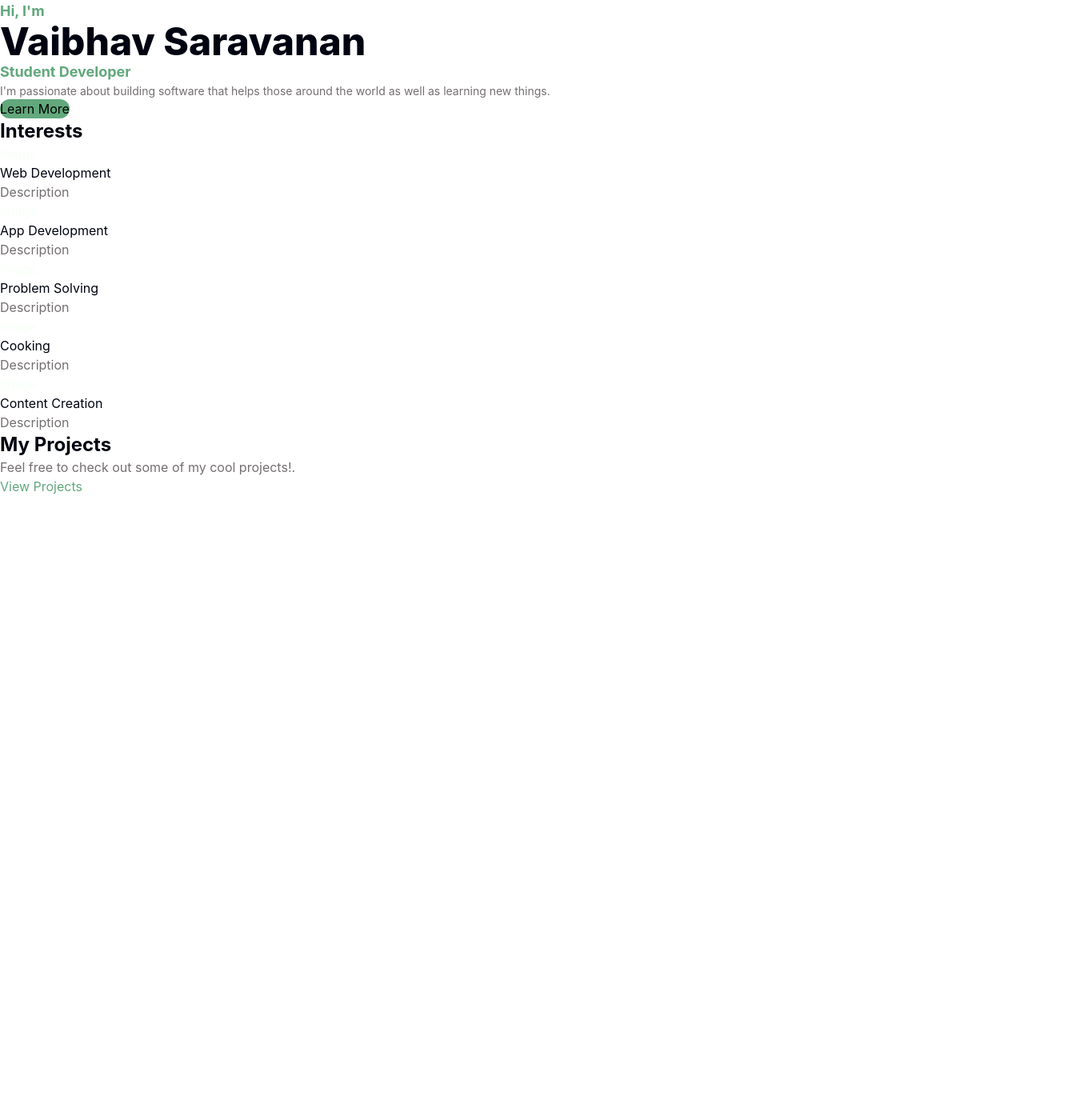
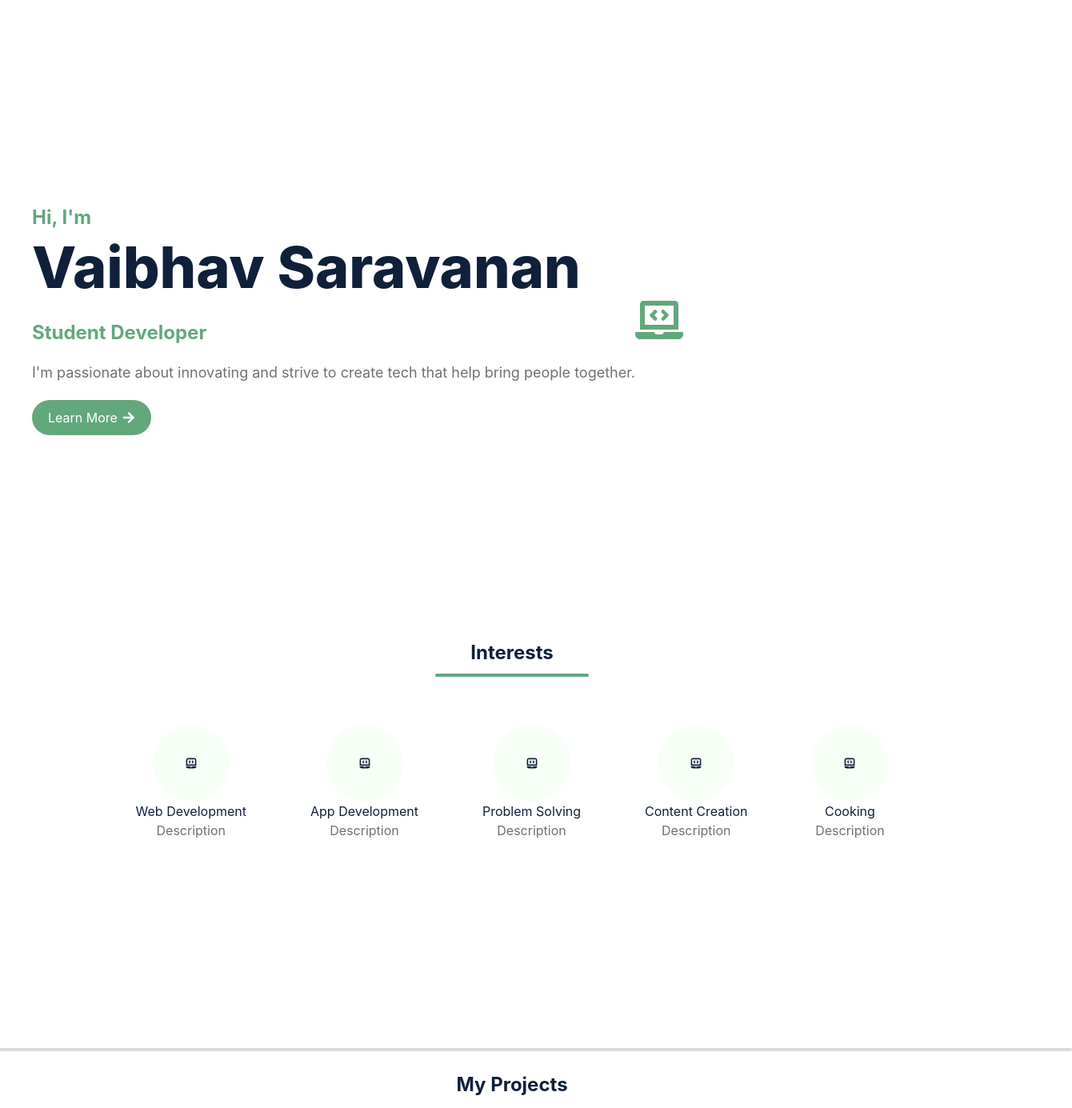
Before and after one commit to LJMSTSAstudent/personal-portfolio, a React (Vite) app: page / in a window 1280 px wide. Shown: the top 1385 px of the page at 80% size, 1340 px wide, since content can reach past the window. Before the commit the page ends 800 px from the top, so only its background shows below. Built offline with nearby package versions, Linux system fonts and the light colour scheme.

Commit message:
style: improve desktop layout and add icons to home page

```diff
--- a/package.json
+++ b/package.json
@@ -13,6 +13,7 @@
     "@tailwindcss/vite": "^4.3.3",
     "react": "^19.2.7",
     "react-dom": "^19.2.7",
+    "react-icons": "^5.7.0",
     "tailwindcss": "^4.3.3"
   },
   "devDependencies": {
--- a/src/App.css
+++ b/src/App.css
@@ -1,7 +1,7 @@
 @import "tailwindcss";
 
 @theme {
-  --color-primary: #000411;
+  --color-primary: #10203A;
   --color-secondary: #746f72;
   --color-background: #ffffff;
   --color-card: #f7fff7;
--- a/src/App.jsx
+++ b/src/App.jsx
@@ -1,60 +1,79 @@
 import './App.css'
+import { FaLaptopCode } from "react-icons/fa";
+import { FaArrowRight } from "react-icons/fa";
 
 function App() {
 
   return (
     <>
-      <div className="Splash-Page Intro">
-        <h3 className="text-lg text-accent font-bold">Hi, I'm</h3>
-        <h1 className="text-5xl text-primary font-extrabold">Vaibhav Saravanan</h1>
-        <h3 className="text-lg text-accent font-bold">Student Developer</h3>
-        <p className="text-sm text-secondary text">
-          I'm passionate about building software that helps those around the
-          world as well as learning new things.
-        </p>
-        <button className="bg-accent rounded-xl">Learn More</button>
-      </div>
+      <div className="Splash-Page Hero flex flex-row px-10 h-screen items-center">
+        <div className="Hero-Left">
+          <h3 className="text-2xl text-accent font-bold">Hi, I'm</h3>
+          <h1 className="text-7xl text-primary font-extrabold py-2.5 mb-2.5">Vaibhav Saravanan</h1>
+          <h3 className="text-2xl text-accent font-bold py-2.5">Student Developer</h3>
+          <p className="text-lg text-secondary text py-2.5">
+            I'm passionate about innovating and strive to create tech that help bring people together.
+          </p>
+          <button className="flex items-center justify-center gap-1.5 bg-accent rounded-3xl text-background py-2.5 px-5 mt-2.5">Learn More<FaArrowRight /></button>
+        </div>
 
-      <div className="Splash-Page Interests">
-        <h1 className="text-2xl font-bold text-primary">Interests</h1>
+        <div className="Hero-Right">
+          <FaLaptopCode className="text-accent text-6xl" />
+        </div>
+     </div>
 
-        <div className="Splash-Page-Cards">
-          <div className="Splash-Page-Card">
-            <p className="text-card">Image</p>
+      <div className="Splash-Page Interests flex flex-col justify-center items-center mb-65">
+        <h1 className="text-2xl font-bold text-primary"> Interests</h1>
+        <hr className="w-48 border-2 border-accent rounded-full mt-2.5" />
+        <div className="Splash-Page-Cards flex flex-row gap-20 mt-15">
+          <div className="Splash-Page-Card flex flex-col items-center">
+            <FaLaptopCode className="text-primary bg-card text-8xl rounded-full p-10" />
             <p className="text-primary">Web Development</p>
             <p className="text-secondary">Description</p>
           </div>
 
-          <div className="Splash-Page-Card">
-            <p className="text-card">Image</p>
+          <div className="Splash-Page-Card flex flex-col items-center">
+            <FaLaptopCode className="text-primary bg-card text-8xl rounded-full p-10" />
             <p className="text-primary">App Development</p>
             <p className="text-secondary">Description</p>
           </div>
 
-          <div className="Splash-Page-Card">
-            <p className="text-card">Image</p>
+          <div className="Splash-Page-Card flex flex-col items-center">
+            <FaLaptopCode className="text-primary bg-card text-8xl rounded-full p-10" />
             <p className="text-primary">Problem Solving</p>
             <p className="text-secondary">Description</p>
           </div>
 
-          <div className="Splash-Page-Card">
-            <p className="text-card">Image</p>
-            <p className="text-primary">Cooking</p>
+          <div className="Splash-Page-Card flex flex-col items-center">
+            <FaLaptopCode className="text-primary bg-card text-8xl rounded-full p-10" />
+            <p className="text-primary">Content Creation</p>
             <p className="text-secondary">Description</p>
           </div>
 
-          <div className="Splash-Page-Card">
-            <p className="text-card">Image</p>
-            <p className="text-primary">Content Creation</p>
+          <div className="Splash-Page-Card flex flex-col items-center">
+            <FaLaptopCode className="text-primary bg-card text-8xl rounded-full p-10" />
+            <p className="text-primary">Cooking</p>
             <p className="text-secondary">Description</p>
           </div>
         </div>
       </div>
 
-      <div className="Splash-Page Future-Projects">
-        <h1 className="text-2xl font-bold text-primary">My Projects</h1>
-        <p className="text-secondary">Feel free to check out some of my cool projects!.</p>
-        <button className="text-accent">View Projects</button>
+      <div className="Splash-Page Future-Projects flex flex-col justify-center items-center mb-20">
+        <hr className="w-350 border-2 border-secondary opacity-25 rounded-full mb-5" />
+        <h1 className="text-2xl font-bold text-primary py-1.5">My Projects</h1>
+        <p className="text-secondary py-1">Feel free to check out some of the projects I have developed</p>
+        <button className="flex items-center justify-center gap-1.5 bg-background border-accent border-2 rounded-xl text-accent py-2.5 px-5 mt-2.5">View Projects <FaArrowRight /></button>
+      </div>
+
+      <div className="Splash-Page Footer bg-primary flex flex-row h-25 items-center px-15 gap-250">
+        <div className="Footer-Left">
+          <h3 className="text-2xl text-background font-bold">Vaibhav Saravanan</h3>
+        </div>
+        <div className="Footer-Right flex flex-row gap-5">
+          <FaLaptopCode className="text-background text-4xl" />
+          <FaLaptopCode className="text-background text-4xl" />
+          <FaLaptopCode className="text-background text-4xl" />
+        </div>
       </div>
     </>
   )
```
Also changed, not shown: 1 other file (tests, documents, lock files or other folders).
